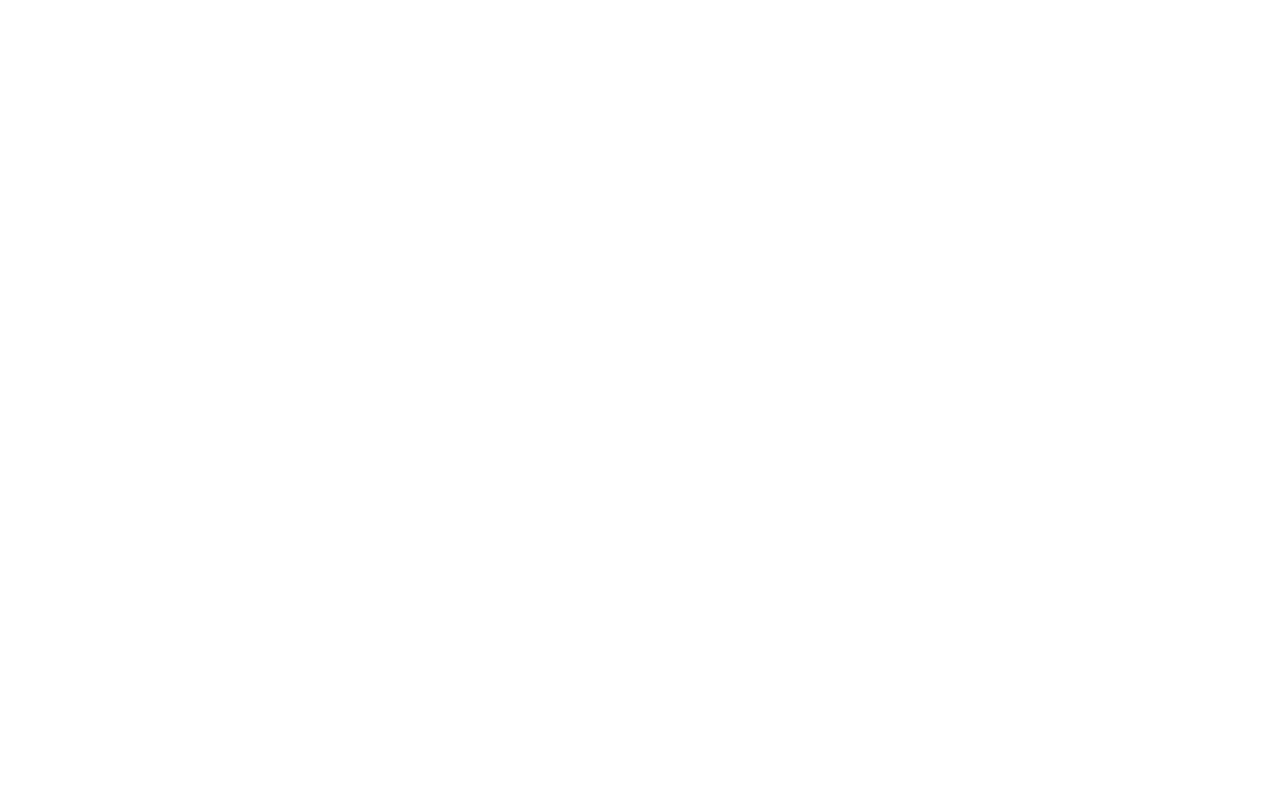
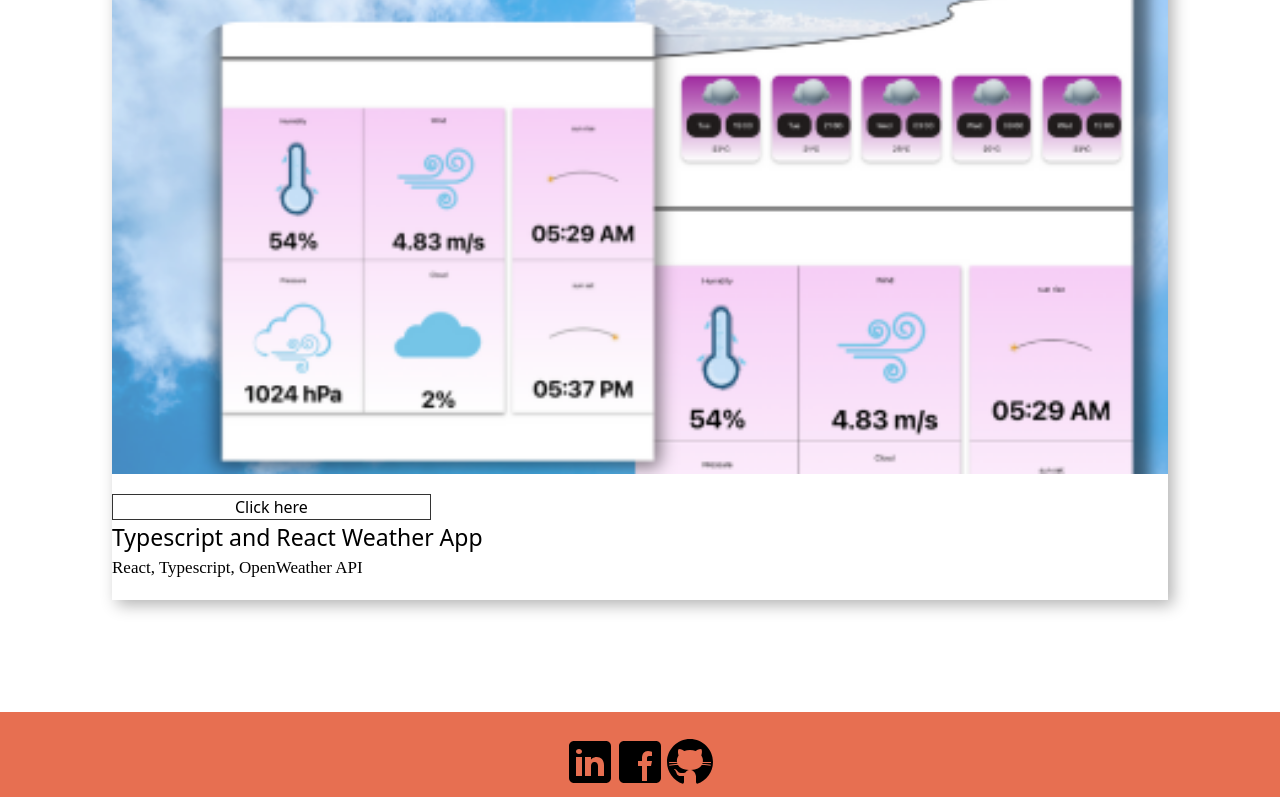
Before and after one commit to Sochan2/my-portfolio-react, a React (Vite) app: page /ja/work in a window 1280 px wide. Shown: the part 5784-6581 px from the top of the page. Before the commit the page ends 5684 px from the top, so only its background shows below. Built offline with nearby package versions, Linux system fonts and the light colour scheme.

Commit message:
Add weather app work in portfolio

```diff
--- a/src/pages/work.jsx
+++ b/src/pages/work.jsx
@@ -107,7 +107,24 @@
         ja: "クライアントは George Garden Center です。この企業はガーデニングショップで、さまざまな製品を販売しています。ユーザーに向けて、製品ページで異なる種類の商品を見せたいと考えており、カルーセルの導入が不可欠となっています。"
       },
       link:"https://sochan2.github.io/george-garden/"
+    },
+
+     {
+      title:"Typescript and React Weather App",
+      technology: "React, Typescript, OpenWeather API",
+      image:"/img/weather-app.png",
+      alt:"weather app preview",
+      plan: {
+        en: "In this project, I focused on building a weather application using React and Typescript. I integrated the OpenWeather API to fetch weather data and display it as a user-friendly interface.",
+        ja: "このプロジェクトでは、React と Typescript を使用して天気アプリケーションを構築しました。OpenWeather API を統合して天気データを取得し、ユーザーフレンドリーな方法で表示しました。" },
+      users: {
+        en: "This app provides information to local weather. It provides the location, temperatures, humidity, air pressure, wind speed, sunrise and sunset information. Also, I implemented weather forecasts every 6 hours.",
+        ja: "このアプリはローカルの天気情報を表示するアプリです。位置情報、気温、湿度、気圧、風速、日の出と日の入りの情報を提供します。また、6時間ごとの天気予報も実装しました。"
+      },
+      link:"https://react-app-sage-nine.vercel.app/"
     }
+
+
 
 
   ]
```
Also changed, not shown: public/img/weather-app.png (added).
